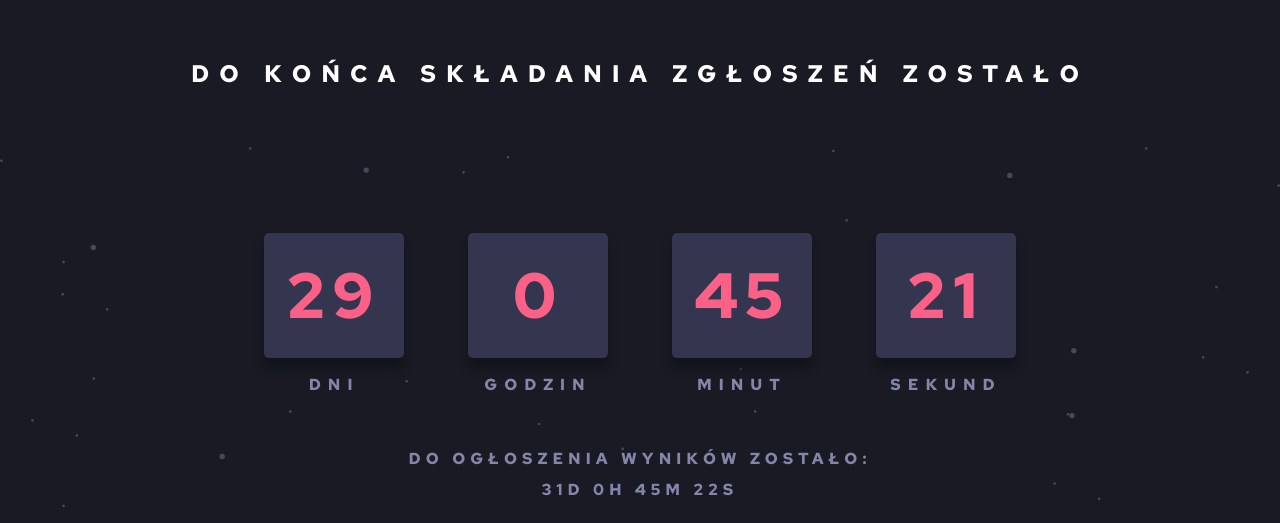
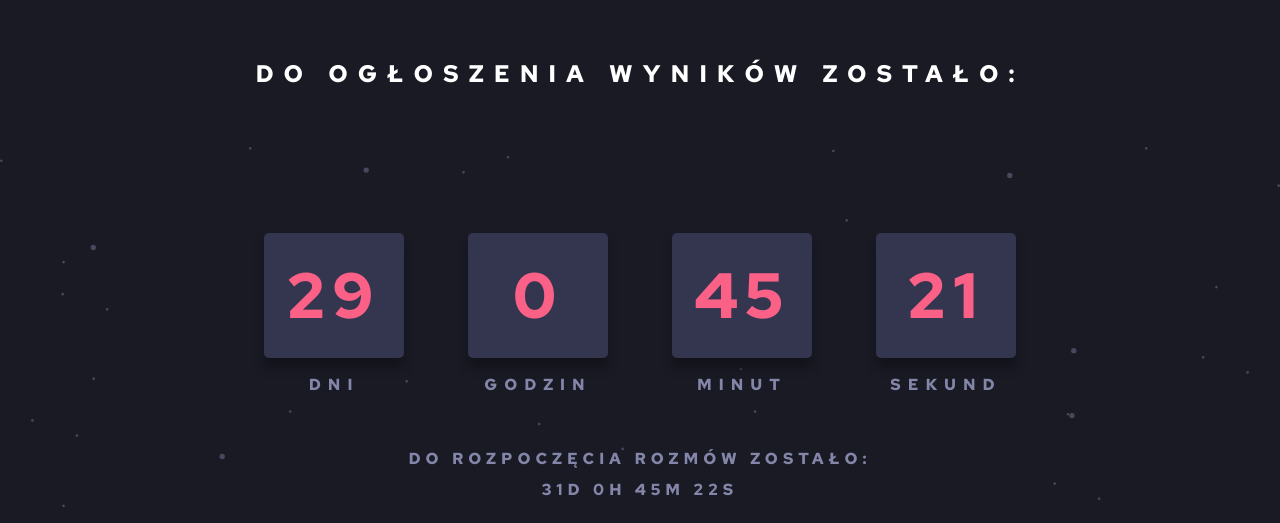
Before and after one commit to Nartynka/countdown, a plain HTML site: page index.html in a window 1280 px wide. Shown: the top 523 px of the page. Drawn offline with Linux system fonts and the light colour scheme.

Commit message:
Update headers

```diff
--- a/index.html
+++ b/index.html
@@ -14,7 +14,7 @@
 <body>
 
   <div class="container">
-    <h1 class="header">Do końca składania zgłoszeń zostało</h1>
+    <h1 class="header">Do ogłoszenia wyników zostało:</h1>
 
     <div class="timer">
       <div class="timer__element">
@@ -34,7 +34,7 @@
         <p class="timer__name">sekund</p>
       </div>
     </div>
-    <div class="header2">Do ogłoszenia wyników zostało:</div>
+    <div class="header2">Do rozpoczęcia rozmów zostało: </div>
     <div class="timer2"></div>
     <div class="social">
       <a href="https://www.facebook.com/groups/175302121386300/"  target="_blank"><i class="fab fa-facebook-square social__icon"></i></a>
```
